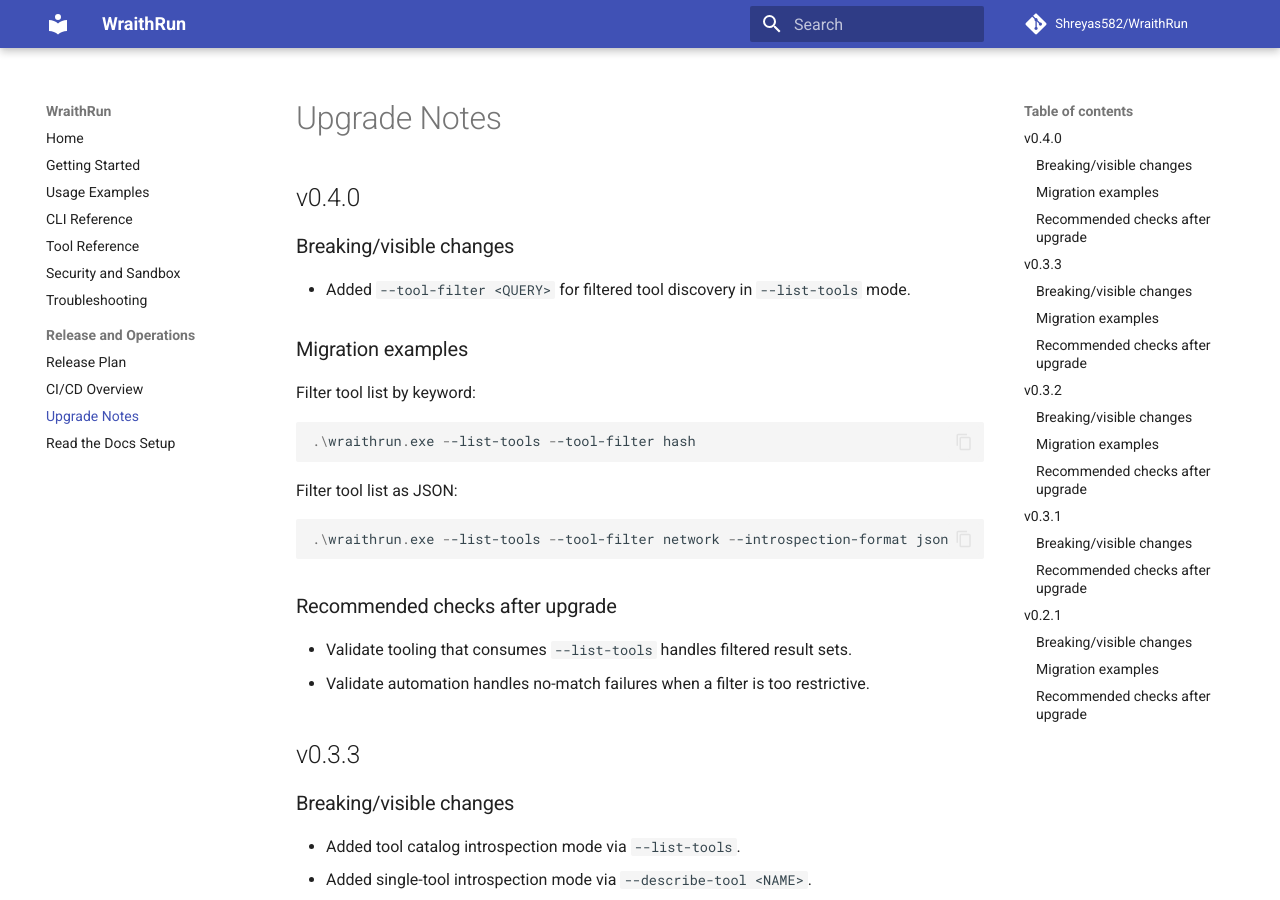
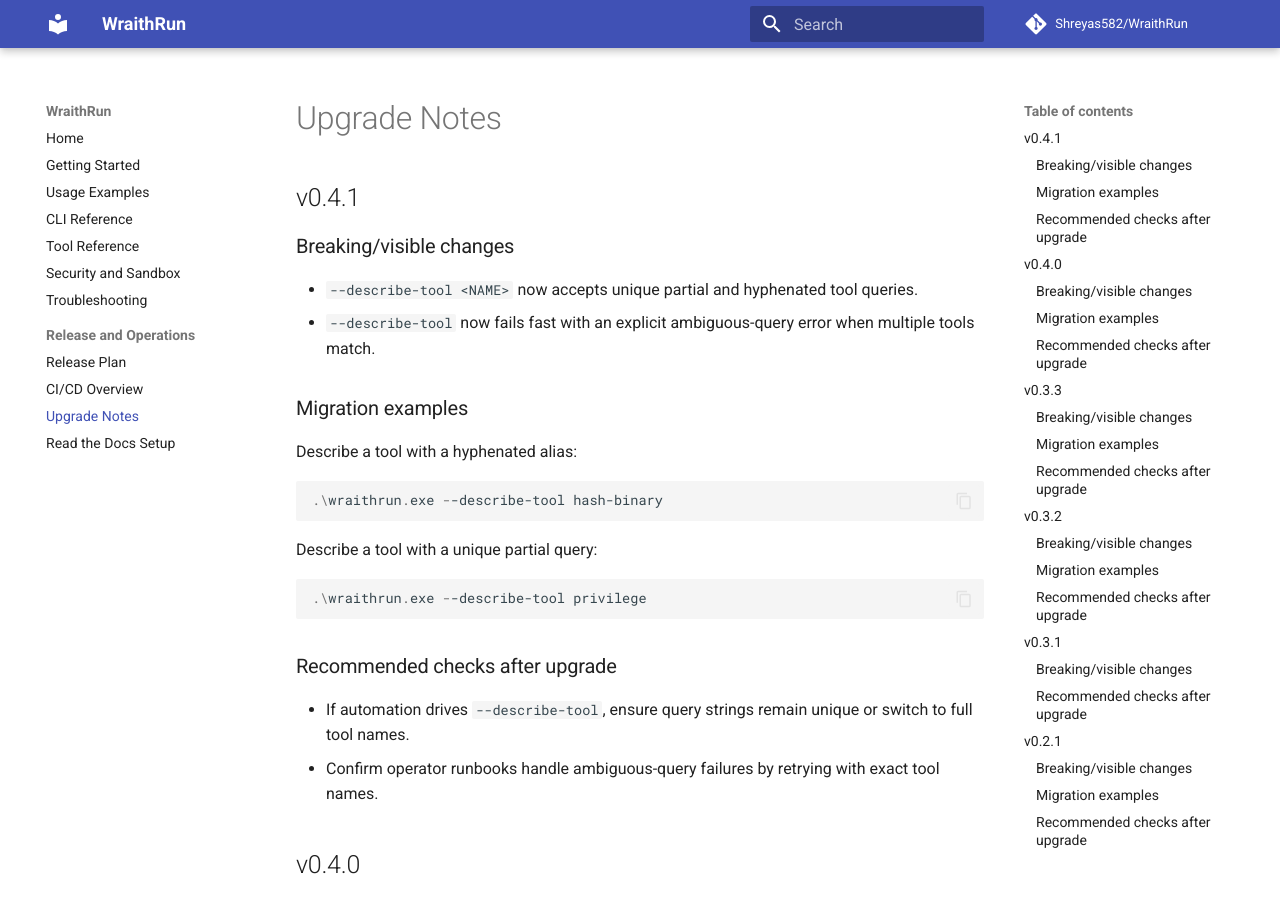
Before and after one commit to Shreyas582/WraithRun, an MkDocs documentation site: the page built from docs/upgrades.md, in a window 1280 px wide and 900 px high. Built offline with MkDocs 1.6.1 and Material for MkDocs 9.7.7, drawn with Linux system fonts in a browser that asks for light colours; comment, search, counter and statistics services are not loaded.

Commit message:
docs(release): cut v0.4.1 and advance runbook

````diff
--- a/docs/upgrades.md
+++ b/docs/upgrades.md
@@ -1,4 +1,30 @@
 # Upgrade Notes
+
+## v0.4.1
+
+### Breaking/visible changes
+
+- `--describe-tool <NAME>` now accepts unique partial and hyphenated tool queries.
+- `--describe-tool` now fails fast with an explicit ambiguous-query error when multiple tools match.
+
+### Migration examples
+
+Describe a tool with a hyphenated alias:
+
+```powershell
+.\wraithrun.exe --describe-tool hash-binary
+```
+
+Describe a tool with a unique partial query:
+
+```powershell
+.\wraithrun.exe --describe-tool privilege
+```
+
+### Recommended checks after upgrade
+
+- If automation drives `--describe-tool`, ensure query strings remain unique or switch to full tool names.
+- Confirm operator runbooks handle ambiguous-query failures by retrying with exact tool names.
 
 ## v0.4.0
 
````
Also changed, not shown: CHANGELOG.md (+15 -1 lines), docs/RELEASE_PLAN.md (+7 -7 lines), 1 other file.
